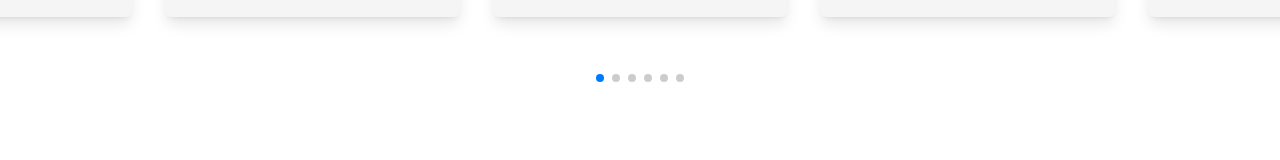
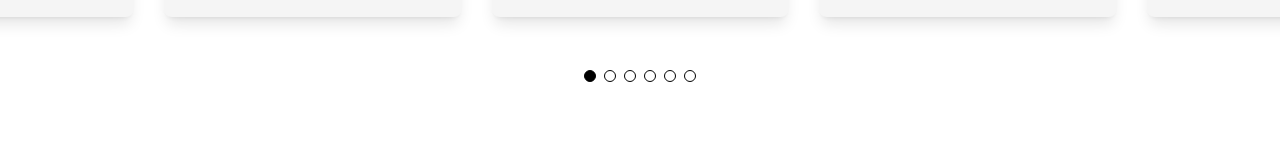
Before and after one commit to Ozodbek-Himmatov/Xpense-landing-page-vite, a React (Vite) app: page / in a window 1280 px wide. Shown: the part 5549-5709 px from the top of the page. Built offline with nearby package versions, Linux system fonts and the light colour scheme.

Commit message:
downloads responsive & custom pagination FULL complete

```diff
--- a/src/components/downloads/downloads.jsx
+++ b/src/components/downloads/downloads.jsx
@@ -7,16 +7,24 @@ import Layer4 from "/src/assets/downloads/Layer4.png";
 const downloads = () => {
   return (
     <div className="flex flex-col">
-      <div className="relative bg-[#ff7235] xl:pt-28 lg:pt-24 md:pt-20 sm:pt-16 pt-5 xl:pb-80 lg:pb-72 md:pb-60 sm:pb-52 pb-96">
+      <div
+        className="relative bg-[#ff7235] xl:pt-28 lg:pt-24 md:pt-20 sm:pt-16 pt-5
+      xl:pb-80 lg:pb-72 md:pb-60 sm:pb-52 min-[388px]:pb-80 min-[485px]:pb-52 pb-96"
+      >
         <img
           src={Layer10}
-          className="absolute xl:top-[350px] lg:top-[320px] md:top-[270px] sm:top-[200px] top-[340px] xl:left-[110px] left-0 lg:left-[80px] md:left-[70px] sm:left-[25px]
+          className="absolute xl:top-[350px] lg:top-[320px] md:top-[270px] sm:top-[200px]
+          min-[388px]:top-[280px] min-[497px]:top-[220px] top-[340px]
+          xl:left-[110px] left-0 lg:left-[80px] md:left-[70px] sm:left-[25px]
           z-10 xl:w-auto lg:w-2/6 md:w-72 sm:w-64 w-60"
           alt=""
         />
         <img
           src={Layer4}
-          className="absolute xl:top-[350px] lg:top-[320px] md:top-[270px] sm:top-[200px] top-[450px] xl:right-[110px] right-0 lg:right-[80px] md:right-[70px] sm:right-[25px]
+          className="absolute
+          xl:top-[350px] lg:top-[320px] md:top-[270px] sm:top-[200px]
+          top-[500px] min-[375px]:top-[500px] min-[388px]:top-[400px] min-[485px]:top-[280px] min-[497px]:top-[220px]
+          xl:right-[110px] right-2 lg:right-[80px] md:right-[70px] sm:right-[25px]
           z-10 xl:w-auto lg:w-2/6 md:w-72 sm:w-64 w-60"
           alt=""
         />
--- a/src/components/product/product.jsx
+++ b/src/components/product/product.jsx
@@ -30,7 +30,7 @@ const product = () => {
     flex flex-col xl:pt-12 md:pt-5 sm:pt-8 pt-2"
     >
       <div className="flex flex-col sm:flex-row justify-between sm:mb-20 sm:text-left text-center">
-        <h1 className="xl:text-8xl lg:text-7xl md:text-6xl sm:text-4xl text-5xl xl:w-[643px] lg:w-[482px] md:w-[402px] sm:w-[241px] w-[295px] text-[#292830] font-bold">
+        <h1 className="xl:text-8xl lg:text-7xl md:text-6xl sm:text-4xl text-5xl xl:w-[643px] lg:w-[482px] md:w-[402px] sm:w-[241px] w-[295px] text-[#292830] font-bold m-auto">
           The Product we work with.
         </h1>
         <p
--- a/src/components/wishers/wishers.css
+++ b/src/components/wishers/wishers.css
@@ -1,13 +1,11 @@
 .swiper-pagination-bullet {
-  width: 30px;
-  height: 30px;
-  text-align: center;
-  color: #000;
+  width: 12px;
+  height: 12px;
+  border: 1px solid black;
   opacity: 1;
-  background: rgba(0, 0, 0, 0.2);
+  background: white;
 }
 
 .swiper-pagination-bullet-active {
-  color: white;
-  background: #7700ff;
+  background-color: black;
 }
--- a/src/components/wishers/wishers.jsx
+++ b/src/components/wishers/wishers.jsx
@@ -1,10 +1,10 @@
 import React, { useRef, useState } from "react";
 import { Swiper, SwiperSlide } from "swiper/react";
-import "./wishers.css";
 
 import "swiper/css";
 import "swiper/css/pagination";
 import "swiper/css/free-mode";
+import "./wishers.css";
 
 import { Pagination, FreeMode } from "swiper/modules";
 
```
